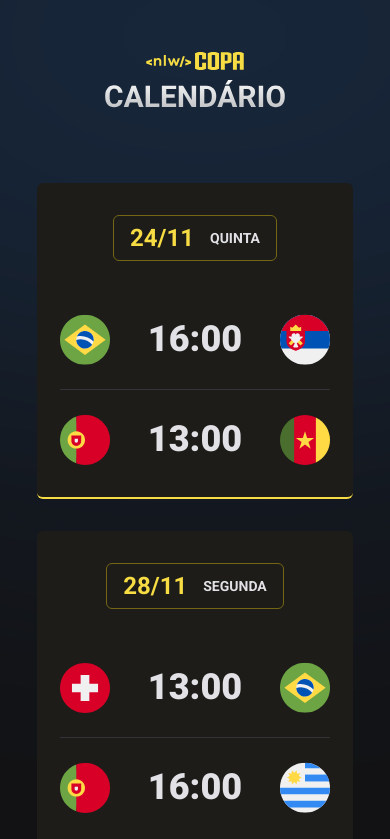
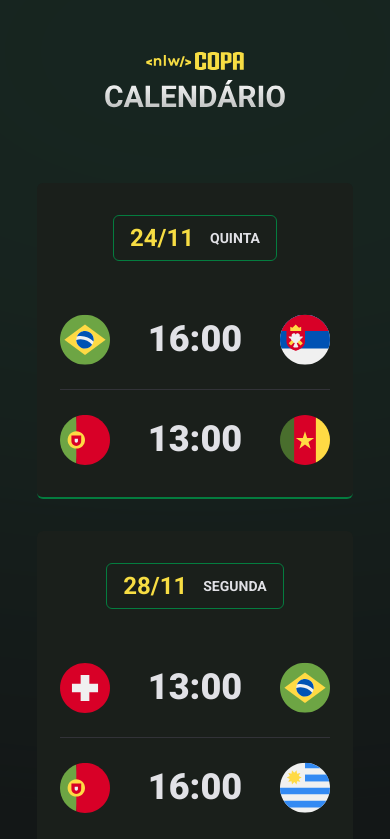
Before and after one commit to GabrielRARodrigues/NLWCopa-GameSchedule, a plain HTML site: page index.html in a window 390 px wide. Shown: the top 839 px of the page. Drawn offline with Linux system fonts and the light colour scheme.

Commit message:
Refatorando o codigo do projeto, adicionando transições, animações e deixando o código responsivo

```diff
--- a/index.html
+++ b/index.html
@@ -13,9 +13,12 @@
     />
     <title>Calendário de Jogos - NLW Copa</title>
   </head>
-  <body>
+  <body class="green">
     <div id="app">
-
+      <header>
+        <img src="./assets/logo.svg" alt="Logo da NLW Copa" />
+      </header>
+      <main id="cards"></main>
     </div>
     <script src="./main.js"></script>
   </body>
--- a/main.js
+++ b/main.js
@@ -8,9 +8,11 @@ function createGame(player1, hour, player2) {
 `
 }
 
+let delay = -0.4
 function createCart(date, day, game) {
+  delay += 0.4
   return `
-  <div class="card">
+  <div class="card" style="animation-delay: ${delay}s">
   <h2>${date} <span>${day}</span></h2>
   <ul>
  ${game}
@@ -19,22 +21,17 @@ function createCart(date, day, game) {
   `
 }
 
-document.querySelector('#app').innerHTML = `
-<header>
-<img src="./assets/logo.svg" alt="Logo da NLW Copa" />
-</header>
-<main id="cards">
-${createCart(
+document.querySelector('#cards').innerHTML +=
+  createCart(
     '24/11',
     'quinta',
     createGame('brazil', '16:00', 'serbia') +
       createGame('portugal', '13:00', 'cameroon')
-)}
-${createCart(
+  ) +
+  createCart(
     '28/11',
     'segunda',
     createGame('switzerland', '13:00', 'brazil') +
       createGame('portugal', '16:00', 'uruguay')
-)}
-${createCart('02/12', 'sexta', createGame('brazil', '16:00', 'cameroon'))}
-</main>`
+  ) +
+  createCart('02/12', 'sexta', createGame('brazil', '16:00', 'cameroon'))
--- a/style.css
+++ b/style.css
@@ -4,16 +4,33 @@
   box-sizing: border-box;
 }
 
+:root {
+  --card-color-primary: #f7dd43;
+  --card-title-border-color: #746615;
+  --card-bg-color: #1d1c19;
+  --bg: url('./assets/bg-yellow.svg');
+}
+
 ul {
   list-style: none;
 }
 
+body.blue {
+  --card-color-primary: #338af3;
+  --card-title-border-color: #338af3;
+  --card-bg-color: #202024;
+  --bg: url('./assets/bg-blue.svg');
+}
+
+body.green {
+  --card-color-primary: #047c3f;
+  --card-title-border-color: #047c3f;
+  --card-bg-color: #1a1f1b;
+  --bg: url('./assets/bg-green.svg');
+}
+
 body {
-  background-color: #121214;
-  background-image: url('./assets/bg.svg');
-  background-position-x: center;
-  background-position-y: -715px;
-  background-repeat: no-repeat;
+  background: #121214 var(--bg) no-repeat top center/cover;
 }
 body * {
   font-family: 'Roboto', sans-serif;
@@ -21,7 +38,8 @@ body * {
 
 #app {
   width: fit-content;
-  margin: 52px auto;
+  margin: auto;
+  padding-block: 52px;
 }
 
 header {
@@ -37,8 +55,8 @@ main#cards {
 .card {
   padding: 32px 23px;
   text-align: center;
-  background: #1d1c19;
-  border-bottom: 2px solid #f7dd43;
+  background: var(--card-bg-color);
+  border-bottom: 2px solid var(--card-color-primary);
   border-radius: 6px;
 }
 
@@ -48,7 +66,7 @@ main#cards {
   justify-content: center;
   align-items: center;
   padding: 8px 16px;
-  border: 1px solid #746615;
+  border: 1px solid var(--card-title-border-color);
   border-radius: 6px;
   width: fit-content;
   margin-inline: auto;
@@ -87,3 +105,39 @@ main#cards {
   line-height: 125%;
   color: #e1e1e6;
 }
+
+.card h2:hover,
+.card ul li strong:hover,
+.card ul li img:hover {
+  transform: scale(1.1);
+}
+
+.card h2,
+.card ul li strong,
+.card ul li img {
+  transition: transform 0.3s;
+}
+
+.card {
+  opacity: 0;
+  animation: appear 0.2s forwards;
+}
+
+@keyframes appear {
+  0% {
+    transform: translateY(-50px);
+    opacity: 0;
+  }
+
+  100% {
+    opacity: 1;
+  }
+}
+
+@media screen and (min-width: 700px) {
+  #car {
+    flex-direction: row;
+    max-width: 670px;
+    flex-wrap: wrap;
+  }
+}
```
Also changed, not shown: assets/bg-blue.svg (added), assets/bg-green.svg (added), assets/bg-yellow.svg (added), assets/bg.svg (deleted). Lines whose indentation alone changed are shown as unchanged.
